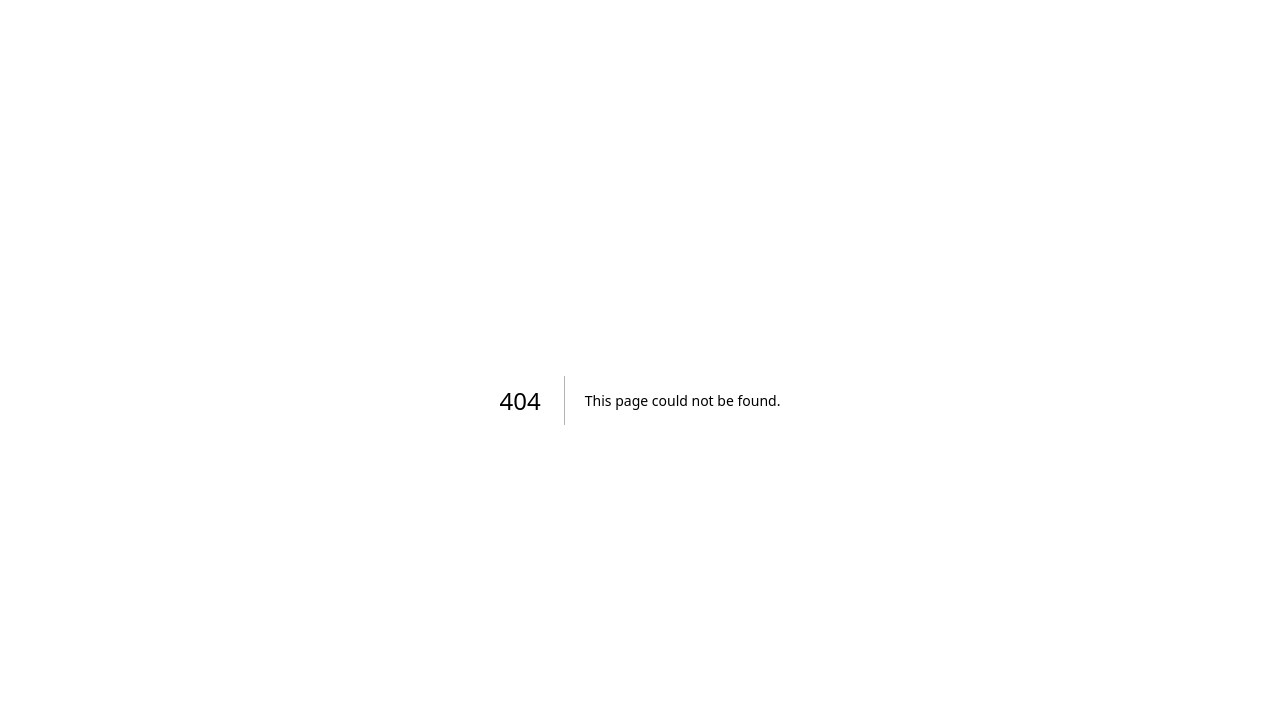
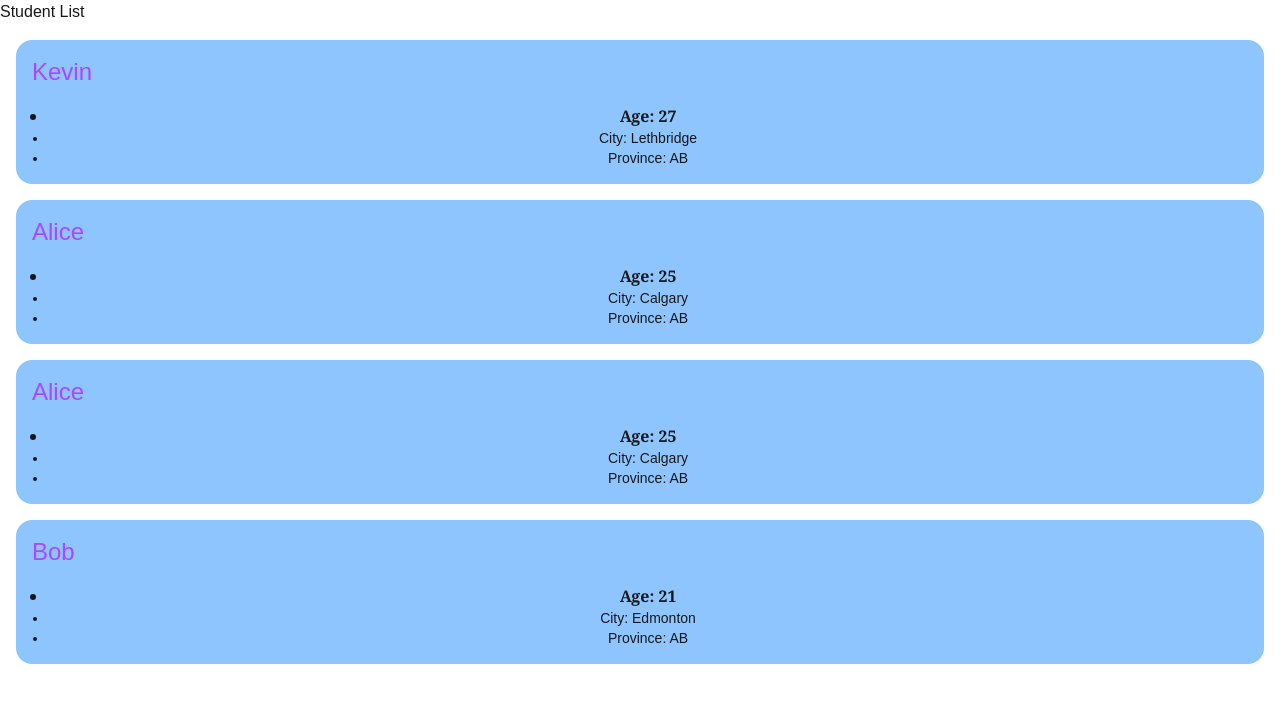
Before and after one commit to SAIT-FA2025/fa2025cprg306eclassexamples, a Next.js app: page /week-3/props in a window 1280 px wide. Before the commit this address had no page. Shown: the top 702 px of the page. Built offline with nearby package versions, Linux system fonts and the light colour scheme.

Commit message:
Week 3 Examples

```diff
--- a/app/page.js
+++ b/app/page.js
@@ -8,7 +8,21 @@ export default function Home() {
       <p>Hello World!</p>
       <h2>Class Example Links</h2>
       <ul>
-        <li><Link className="text-cyan-600 underline hover:text-cyan-300" href="./week-2/">Week 2 - Introduction to React</Link>  </li>
+        <li>
+          <Link className="text-cyan-600 underline hover:text-cyan-300" href="./week-2/">
+            Week 2 - Introduction to React
+          </Link>
+        </li>
+        <li>
+          <Link className="text-cyan-600 underline hover:text-cyan-300" href="./week-3/objects">
+            Week 3 - Objects
+          </Link>
+        </li>
+        <li>
+          <Link className="text-cyan-600 underline hover:text-cyan-300" href="./week-3/props">
+            Week 3 - Props
+          </Link>
+        </li>
       </ul>
     </main>
   );
--- /dev/null
+++ b/app/week-3/objects/page.js
@@ -0,0 +1,42 @@
+
+
+export default function ObjectsPage() {
+
+    let studentOne = {
+        fName: "Alice",
+        age: 25,
+        hasGraduated: false,
+        schedule: ["CPRG123", "CPRG456", "CPRG789", "CPRG306"],
+        address: {
+            street: "123 Main St.",
+            city: "Calgary",
+            province: "AB",
+        }
+    }
+
+
+    let {
+        fName,
+        age: studentAge,
+        // schedule:[class1,class2,class3,webdev2]
+        // schedule:[,,,webdev2]
+        schedule:{3:webdev2},
+        address:{city}
+    } = studentOne;
+
+    return (
+        <main>
+            <h1>Objects</h1>
+            <h2>Dot Notation</h2>
+            <p>Name: {studentOne.fName}</p>
+            <p>Age: {studentOne.age}</p>
+            <p>WebDev2: {studentOne.schedule[3]}</p>
+            <p>City: {studentOne.address.city}</p>
+            <h2>Destructuring</h2>
+            <p>Name: {fName}</p>
+            <p>Age: {studentAge}</p>
+            <p>WebDev2: {webdev2}</p>
+            <p>City: {city}</p>
+        </main>
+    );
+}
--- /dev/null
+++ b/app/week-3/props/page.js
@@ -0,0 +1,43 @@
+import StudentComp from "./student-component";
+import StudentCompObject from "./student-component-object";
+import { studentThree } from "./student-data";
+
+export default function PropsPage() {
+
+    let studentOne = {
+        fName: "Alice",
+        age: 25,
+        hasGraduated: false,
+        schedule: ["CPRG123", "CPRG456", "CPRG789", "CPRG306"],
+        address: {
+            street: "123 Main St.",
+            city: "Calgary",
+            province: "AB",
+        }
+    }
+
+    let studentTwo = {
+        fName: "Bob",
+        age: 21,
+        address: {
+            city:"Edmonton",
+            province:"AB"
+        }
+    }
+
+    return (
+        <main>
+            <h1>Student List</h1>
+            <StudentComp sName="Kevin" sAge={27} sCity="Lethbridge" sProvince="AB" />
+            <StudentComp
+                sName={studentOne.fName}
+                sAge={studentOne.age}
+                sCity={studentOne.address.city}
+                sProvince={studentOne.address.province}
+            />
+            <StudentCompObject studentObj={studentOne} />
+            <StudentCompObject studentObj={studentTwo} />
+            {/* <StudentCompObject studentObj={studentThree} /> */}
+        </main>
+    );
+}
--- /dev/null
+++ b/app/week-3/props/student-component-object.js
@@ -0,0 +1,17 @@
+
+
+export default function StudentCompObject( {studentObj} ){
+
+    let {fName} = studentObj;
+
+    return(
+        <div className="bg-blue-300 m-4 p-4 rounded-2xl">
+            <h3 className="text-2xl text-purple-500">{fName}</h3>
+            <ul className="list-disc pl-4 mt-4 text-center">
+                <li className="text-md font-bold font-serif">Age: {studentObj.age}</li>
+                <li className="text-sm">City: {studentObj.address.city}</li>
+                <li className="text-sm">Province: {studentObj.address.province}</li>
+            </ul>
+        </div>
+    );
+}
--- /dev/null
+++ b/app/week-3/props/student-component.js
@@ -0,0 +1,17 @@
+
+
+export default function StudentComp(props){
+
+    let {sName, sAge, sCity, sProvince} = props;
+
+    return(
+        <div className="bg-blue-300 m-4 p-4 rounded-2xl">
+            <h3 className="text-2xl text-purple-500">{sName}</h3>
+            <ul className="list-disc pl-4 mt-4 text-center">
+                <li className="text-md font-bold font-serif">Age: {sAge}</li>
+                <li className="text-sm">City: {sCity}</li>
+                <li className="text-sm">Province: {sProvince}</li>
+            </ul>
+        </div>
+    );
+}
--- /dev/null
+++ b/app/week-3/props/student-data.js
@@ -0,0 +1,8 @@
+export let studentThree = {
+    fName: "Test",
+    age: 100,
+    address: {
+        city: "test",
+        province: "test"
+    }
+}
```
